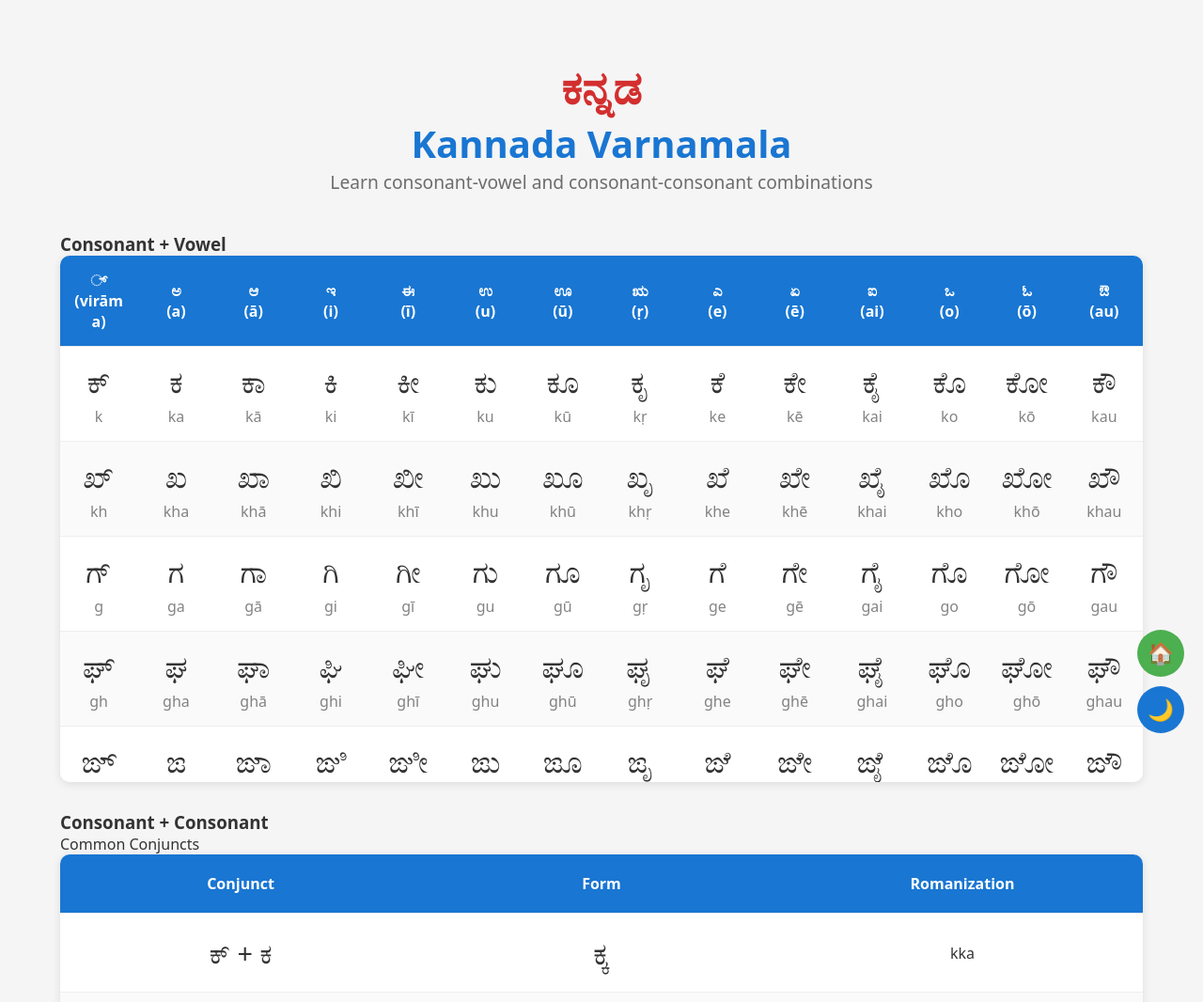
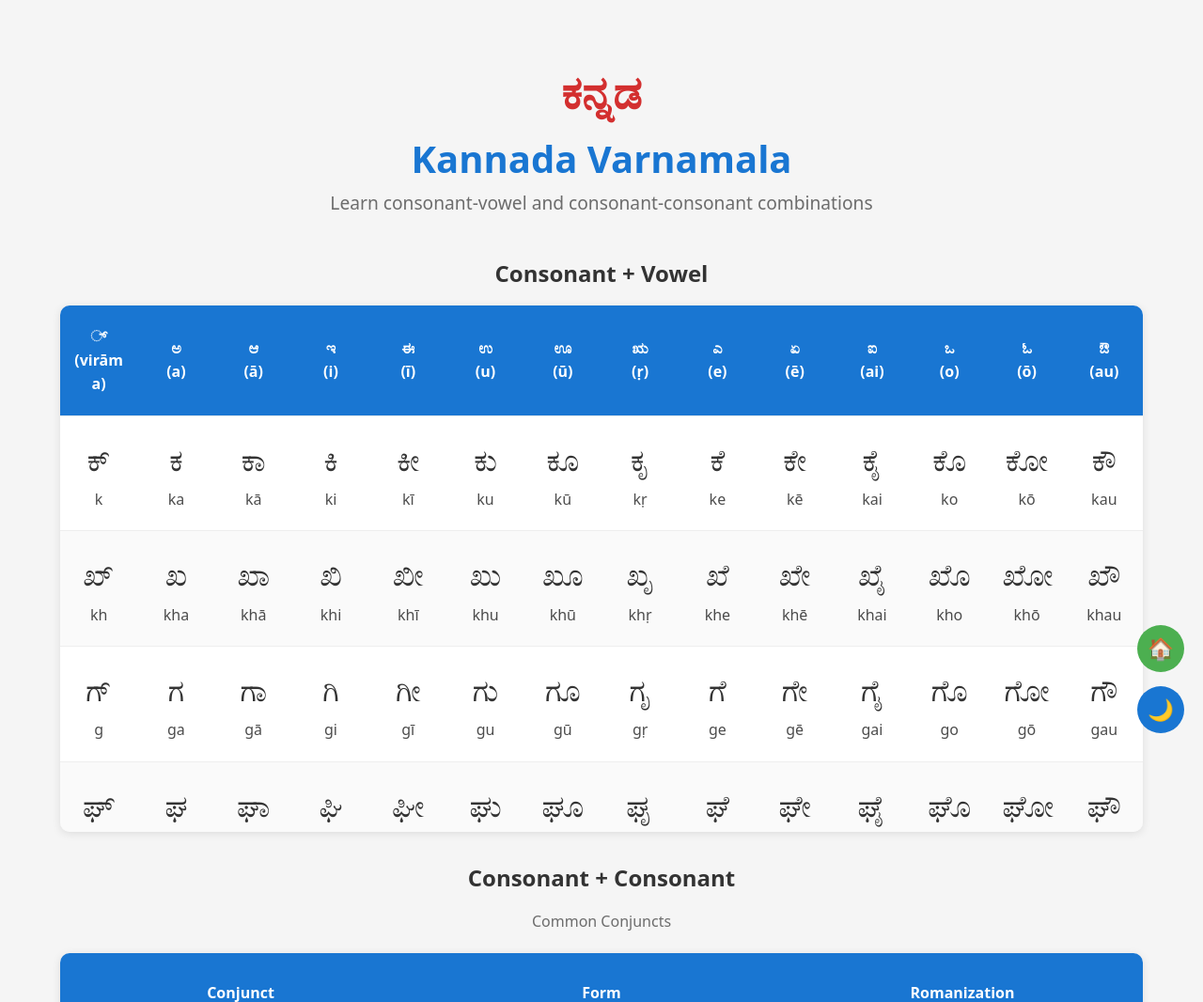
Before and after one commit to chandujr/indicletters, a plain HTML site: page language.html in a window 1280 px wide. Shown: the top 1066 px of the page at 94% size. Drawn offline with Linux system fonts and the light colour scheme.

Commit message:
split styles css into multiple files for easy maintanence

```diff
--- /dev/null
+++ b/css/base.css
@@ -0,0 +1,68 @@
+/* ===== RESET & BASE ===== */
+* {
+  margin: 0;
+  padding: 0;
+  box-sizing: border-box;
+}
+
+body {
+  font-family: var(--font-body);
+  background: var(--bg);
+  color: var(--text);
+  line-height: 1.6;
+  transition: background var(--transition), color var(--transition);
+}
+
+/* ===== TYPOGRAPHY ===== */
+h1 {
+  font-size: var(--font-size-xxl);
+  color: var(--secondary);
+}
+
+h2 {
+  font-size: var(--font-size-xl);
+  color: var(--primary);
+}
+
+h3 {
+  font-size: var(--font-size-lg);
+}
+
+.subtitle {
+  font-size: var(--font-size-md);
+  opacity: 0.7;
+}
+
+/* ===== LINKS ===== */
+a {
+  color: var(--primary);
+  text-decoration: none;
+}
+
+a:hover {
+  text-decoration: underline;
+}
+
+/* ===== CONTAINER ===== */
+.container {
+  max-width: var(--container-max);
+  margin: 0 auto;
+  padding: var(--space-lg);
+  min-height: 100vh;
+  display: flex;
+  flex-direction: column;
+}
+
+/* ===== HEADER ===== */
+header {
+  text-align: center;
+  margin: var(--space-xxl) 0;
+}
+
+/* ===== FOOTER ===== */
+footer {
+  text-align: center;
+  margin-top: auto;
+  padding-top: var(--space-xxl);
+  opacity: 0.7;
+}
--- /dev/null
+++ b/css/components.css
@@ -0,0 +1,147 @@
+/* ===== LANGUAGE CARDS ===== */
+.language-grid {
+  display: grid;
+  grid-template-columns: repeat(3, 1fr);
+  gap: var(--space-xl);
+  margin-bottom: var(--space-xxl);
+}
+
+.language-card {
+  background: var(--card);
+  padding: var(--space-xl);
+  border-radius: var(--border-radius);
+  text-align: center;
+  cursor: pointer;
+  transition: transform var(--transition), box-shadow var(--transition);
+  box-shadow: var(--shadow);
+  min-height: 180px;
+  display: flex;
+  flex-direction: column;
+  justify-content: center;
+  align-items: center;
+}
+
+.language-card:hover:not(.soon) {
+  transform: translateY(-5px);
+  box-shadow: var(--shadow-hover);
+}
+
+.language-card.soon {
+  opacity: 0.6;
+  cursor: not-allowed;
+}
+
+.language-icon {
+  font-size: 4rem;
+  color: var(--primary);
+  line-height: 1;
+  margin-bottom: var(--space-md);
+}
+
+.language-card h3 {
+  font-size: var(--font-size-lg);
+  margin-bottom: var(--space-xs);
+}
+
+.language-card p {
+  font-size: var(--font-size-sm);
+  color: #666;
+  margin-bottom: var(--space-md);
+  opacity: 0.8;
+}
+
+.status {
+  display: inline-block;
+  padding: var(--space-xs) var(--space-md);
+  border-radius: 20px;
+  font-size: var(--font-size-xs);
+  font-weight: bold;
+  background: var(--success);
+  color: white;
+  margin-top: auto;
+}
+
+.status.soon { background: var(--warning); }
+
+/* ===== TABLES ===== */
+.table-wrapper {
+  overflow: auto;
+  max-height: 70vh;
+  border-radius: var(--border-radius);
+  box-shadow: var(--shadow);
+  margin-bottom: var(--space-xl);
+}
+
+table {
+  width: 100%;
+  border-collapse: collapse;
+  background: var(--card);
+}
+
+thead {
+  position: sticky;
+  top: 0;
+  background: var(--primary);
+  color: white;
+}
+
+th, td {
+  padding: var(--space-xl) var(--space-lg);
+  text-align: center;
+  border-bottom: 1px solid var(--border);
+}
+
+tr:nth-child(even) { background: rgba(0,0,0,0.02); }
+.dark tr:nth-child(even) { background: rgba(255,255,255,0.05); }
+
+.script-char { font-size: 2.2rem; }
+.latin-sub { font-size: 1rem; color: #000000b3; margin-top: var(--space-xs); }
+
+.conjuncts-table td:first-child {
+  font-size: 1.8rem;
+  font-weight: 500;
+}
+
+/* ===== TABLE SECTION HEADINGS - CENTERED ===== */
+section h3 {
+  text-align: center;
+  margin-bottom: var(--space-md);
+}
+
+section p {
+  text-align: center;
+  margin-bottom: var(--space-lg);
+  opacity: 0.7;
+}
+
+/* ===== NAVIGATION BUTTONS ===== */
+.nav-buttons {
+  position: fixed;
+  bottom: var(--space-lg);
+  right: var(--space-lg);
+  display: flex;
+  flex-direction: column;
+  gap: var(--space-md);
+}
+
+.nav-button {
+  width: 50px;
+  height: 50px;
+  border-radius: 50%;
+  border: none;
+  background: var(--primary);
+  color: white;
+  font-size: 1.4rem;
+  cursor: pointer;
+  transition: transform var(--transition);
+  display: flex;
+  align-items: center;
+  justify-content: center;
+}
+
+.nav-button:hover { transform: scale(1.1); }
+#home-button { background: var(--success); }
+
+/* ===== SCRIPT-SPECIFIC OPTICAL ALIGNMENT ===== */
+.language-card[data-lang="kannada"] .language-icon { transform: translateY(-4px); }
+.language-card[data-lang="malayalam"] .language-icon { transform: translateY(2px); }
--- /dev/null
+++ b/css/layout.css
@@ -0,0 +1,70 @@
+/* ===== RESPONSIVE GRIDS ===== */
+@media (max-width: 768px) {
+  .language-grid {
+    grid-template-columns: repeat(2, 1fr);
+    gap: var(--space-lg);
+    padding: 0 var(--space-md);
+  }
+}
+
+@media (max-width: 480px) {
+  .language-grid {
+    gap: var(--space-md);
+    padding: 0 var(--space-sm);
+  }
+}
+
+/* ===== DESKTOP TABLE OPTIMIZATION ===== */
+@media (min-width: 1024px) {
+  .container {
+    max-width: 95vw;
+    padding: var(--space-lg) 2.5vw;
+  }
+
+  table {
+    table-layout: fixed;
+  }
+
+  .varnamala-table {
+    width: 100%;
+    min-width: 0;
+  }
+
+  .varnamala-table th,
+  .varnamala-table td {
+    padding: var(--space-lg) var(--space-md);
+    min-width: 80px;
+    word-break: break-all;
+  }
+
+  .script-char {
+    font-size: 2rem;
+  }
+}
+
+@media (max-width: 1023px) {
+  .varnamala-table {
+    min-width: 1200px;
+  }
+}
+
+/* ===== MOBILE OPTIMIZATIONS ===== */
+@media (max-width: 768px) {
+  h1 {
+    font-size: var(--font-size-xl);
+  }
+  h2 {
+    font-size: 1.8rem;
+  }
+
+  .nav-button {
+    width: 45px;
+    height: 45px;
+    font-size: 1.2rem;
+  }
+
+  th,
+  td {
+    padding: var(--space-lg) var(--space-md);
+  }
+}
--- a/css/styles.css
+++ /dev/null
@@ -1,225 +0,0 @@
-:root {
-  --primary: #1976d2;
-  --secondary: #d32f2f;
-  --success: #4caf50;
-  --warning: #ff9800;
-  --bg: #f5f5f5;
-  --card: white;
-  --text: #333;
-  --border: #eee;
-  --shadow: 0 2px 10px rgba(0,0,0,0.1);
-}
-
-.dark {
-  --bg: #1a1a1a;
-  --card: #2d2d2d;
-  --text: #e0e0e0;
-  --border: #444;
-}
-
-* { margin: 0; padding: 0; box-sizing: border-box; }
-
-body {
-  font-family: system-ui, -apple-system, sans-serif;
-  background: var(--bg);
-  color: var(--text);
-  transition: background 0.3s, color 0.3s;
-}
-
-.container {
-  max-width: 1200px;
-  margin: 0 auto;
-  padding: 20px;
-  min-height: 100vh;
-  display: flex;
-  flex-direction: column;
-}
-
-header {
-  text-align: center;
-  margin: 40px 0;
-}
-
-h1 { font-size: 3rem; color: var(--secondary); }
-h2 { font-size: 2.5rem; color: var(--primary); }
-.subtitle { font-size: 1.2rem; opacity: 0.7; }
-
-.language-grid {
-  display: grid;
-  grid-template-columns: repeat(3, 1fr);
-  gap: 30px;
-  margin-bottom: 50px;
-}
-
-.language-card {
-  background: var(--card-bg-light);
-  border-radius: 10px;
-  padding: 30px;
-  text-align: center;
-  cursor: pointer;
-  transition: transform 0.3s ease, box-shadow 0.3s ease;
-  box-shadow: var(--shadow);
-  min-height: 180px;
-  display: flex;
-  flex-direction: column;
-  justify-content: center;
-  min-width: 0;
-}
-
-.language-card:hover:not(.soon) { transform: translateY(-5px); }
-.language-card.soon { opacity: 0.6; cursor: not-allowed; }
-
-.language-icon {
-  font-size: 4rem;
-  margin-bottom: 15px;
-  color: var(--primary);
-  line-height: 1;
-}
-
-.language-card h3 {
-  font-size: 1.2rem;
-  margin-bottom: 5px;
-}
-
-.language-card p {
-  font-size: 1.1rem;
-  color: #666;
-  margin-bottom: 15px;
-}
-
-.status {
-  display: inline-block;
-  padding: 5px 15px;
-  border-radius: 20px;
-  font-size: 0.9rem;
-  font-weight: bold;
-  background: var(--success);
-  color: white;
-  margin-top: auto;
-}
-.status.soon { background: var(--warning); }
-
-.table-wrapper {
-  overflow: auto;
-  max-height: 70vh;
-  border-radius: 10px;
-  box-shadow: var(--shadow);
-  margin-bottom: 30px;
-}
-
-table {
-  width: 100%;
-  border-collapse: collapse;
-  background: var(--card);
-}
-
-thead {
-  position: sticky;
-  top: 0;
-  background: var(--primary);
-  color: white;
-}
-
-th, td {
-  padding: 20px 15px;
-  text-align: center;
-  border-bottom: 1px solid var(--border);
-}
-
-tr:nth-child(even) { background: rgba(0,0,0,0.02); }
-.dark tr:nth-child(even) { background: rgba(255,255,255,0.05); }
-
-.script-char { font-size: 2.2rem; }
-.latin-sub { font-size: 1rem; opacity: 0.6; margin-top: 5px; }
-
-.conjuncts-table td:first-child {
-  font-size: 1.8rem;
-  font-weight: 500;
-}
-
-.nav-buttons {
-  position: fixed;
-  bottom: 20px;
-  right: 20px;
-  display: flex;
-  flex-direction: column;
-  gap: 10px;
-}
-
-.nav-button {
-  width: 50px;
-  height: 50px;
-  border-radius: 50%;
-  border: none;
-  background: var(--primary);
-  color: white;
-  font-size: 1.4rem;
-  cursor: pointer;
-  transition: transform 0.3s;
-  display: flex;
-  align-items: center;
-  justify-content: center;
-}
-
-.nav-button:hover { transform: scale(1.1); }
-#home-button { background: var(--success); }
-
-footer {
-  text-align: center;
-  margin-top: auto;
-  padding-top: 40px;
-  opacity: 0.7;
-}
-
-/* Desktop optimizations - no horizontal scroll */
-@media (min-width: 1024px) {
-  .container {
-    max-width: 95vw;
-    padding: 20px 2.5vw;
-  }
-
-  table {
-    table-layout: fixed;
-  }
-
-  /* Varnamala table - optimize for desktop */
-  .varnamala-table {
-    width: 100%;
-    min-width: 0;
-  }
-
-  .varnamala-table th,
-  .varnamala-table td {
-    padding: 15px 10px;
-    min-width: 80px;
-    word-break: break-all;
-  }
-
-  .script-char {
-    font-size: 2rem;
-  }
-}
-
-@media (max-width: 1023px) {
-  .varnamala-table {
-    min-width: 1200px;
-  }
-}
-
-@media (max-width: 768px) {
-  .language-grid {
-    grid-template-columns: repeat(2, 1fr);
-    gap: 20px;
-    padding: 0 15px;
-  }
-  h1 { font-size: 2rem; }
-  h2 { font-size: 1.8rem; }
-  .nav-button { width: 45px; height: 45px; font-size: 1.2rem; }
-}
-
-@media (max-width: 480px) {
-  .language-grid {
-    gap: 15px;
-    padding: 0 10px;
-  }
-}
--- /dev/null
+++ b/css/theme.css
@@ -0,0 +1,45 @@
+/* ===== THEME TRANSITIONS ===== */
+* {
+  transition: background-color 0.3s ease, color 0.3s ease;
+}
+
+/* ===== DARK THEME SPECIFICS ===== */
+.dark .subtitle,
+.dark .language-card p,
+.dark .latin-sub,
+.dark footer {
+  color: #ffffffb3;
+}
+
+.dark th,
+.dark td {
+  border-bottom-color: var(--border-dark);
+}
+
+.dark .script-char,
+.dark .conjuncts-table td:first-child {
+  color: var(--text-dark);
+}
+
+/* ===== PRINT STYLES ===== */
+@media print {
+  .nav-buttons {
+    display: none;
+  }
+  body {
+    background: white;
+    color: black;
+  }
+  .language-card {
+    box-shadow: none;
+    border: 1px solid #ccc;
+  }
+}
+
+/* ===== REDUCED MOTION ===== */
+@media (prefers-reduced-motion: reduce) {
+  * {
+    transition: none !important;
+    animation: none !important;
+  }
+}
--- /dev/null
+++ b/css/variables.css
@@ -0,0 +1,56 @@
+/* ===== DESIGN TOKENS ===== */
+:root {
+  /* Colors */
+  --primary: #1976d2;
+  --secondary: #d32f2f;
+  --success: #4caf50;
+  --warning: #ff9800;
+
+  /* Backgrounds */
+  --bg: #f5f5f5;
+  --bg-dark: #1a1a1a;
+  --card: white;
+  --card-dark: #2d2d2d;
+
+  /* Text */
+  --text: #333;
+  --text-dark: #e0e0e0;
+
+  /* Borders */
+  --border: #eee;
+  --border-dark: #444;
+
+  /* Shadows */
+  --shadow: 0 2px 10px rgba(0, 0, 0, 0.1);
+  --shadow-hover: 0 5px 20px rgba(0, 0, 0, 0.15);
+
+  /* Typography */
+  --font-body: system-ui, -apple-system, sans-serif;
+  --font-size-xs: 0.9rem;
+  --font-size-sm: 1.1rem;
+  --font-size-md: 1.2rem;
+  --font-size-lg: 1.5rem;
+  --font-size-xl: 2.5rem;
+  --font-size-xxl: 3rem;
+
+  /* Spacing */
+  --space-xs: 5px;
+  --space-sm: 10px;
+  --space-md: 15px;
+  --space-lg: 20px;
+  --space-xl: 30px;
+  --space-xxl: 40px;
+
+  /* Layout */
+  --container-max: 1200px;
+  --border-radius: 10px;
+  --transition: 0.3s ease;
+}
+
+/* Dark theme variables */
+.dark {
+  --bg: var(--bg-dark);
+  --card: var(--card-dark);
+  --text: var(--text-dark);
+  --border: var(--border-dark);
+}
--- a/index.html
+++ b/index.html
@@ -4,7 +4,11 @@
     <meta charset="UTF-8">
     <meta name="viewport" content="width=device-width, initial-scale=1.0">
     <title>Indic Varnamala - Learn Indian Scripts</title>
-    <link rel="stylesheet" href="css/styles.css">
+    <link rel="stylesheet" href="css/variables.css">
+    <link rel="stylesheet" href="css/base.css">
+    <link rel="stylesheet" href="css/components.css">
+    <link rel="stylesheet" href="css/layout.css">
+    <link rel="stylesheet" href="css/theme.css">
     <link rel="icon" href="assets/favicon.ico">
 </head>
 <body class="landing-page">
--- a/js/language-loader.js
+++ b/js/language-loader.js
@@ -77,7 +77,7 @@ const renderTables = (data) => {
     <tr>
       <td>${c.first} + ${c.second}</td>
       <td class="script-char">${c.result || c.first + c.second}</td>
-      <td>${c.transliteration}</td>
+      <td class="latin-sub">${c.transliteration}</td>
     </tr>
   `
     )
--- a/language.html
+++ b/language.html
@@ -5,7 +5,11 @@
     <meta name="viewport" content="width=device-width, initial-scale=1.0">
     <title id="page-title">Indic Varnamala</title>
     <link id="script-font" rel="stylesheet" href="">
-    <link rel="stylesheet" href="css/styles.css">
+    <link rel="stylesheet" href="css/variables.css">
+    <link rel="stylesheet" href="css/base.css">
+    <link rel="stylesheet" href="css/components.css">
+    <link rel="stylesheet" href="css/layout.css">
+    <link rel="stylesheet" href="css/theme.css">
     <link rel="icon" href="assets/favicon.ico">
 </head>
 <body>
```
